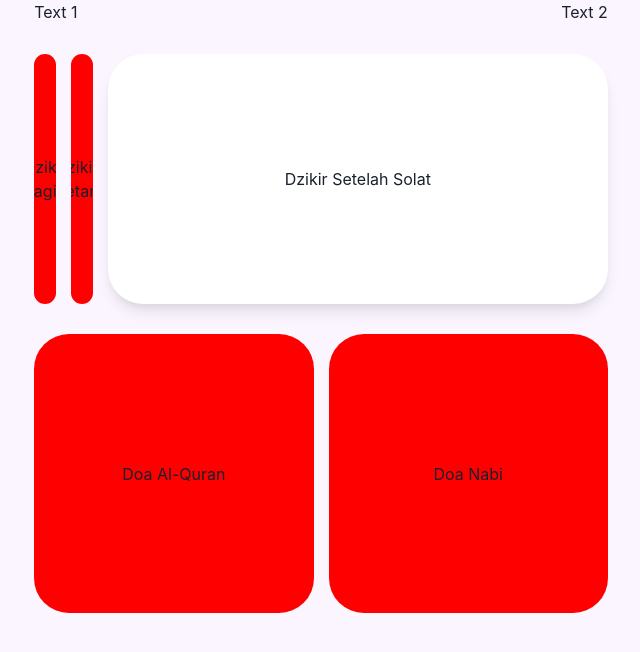
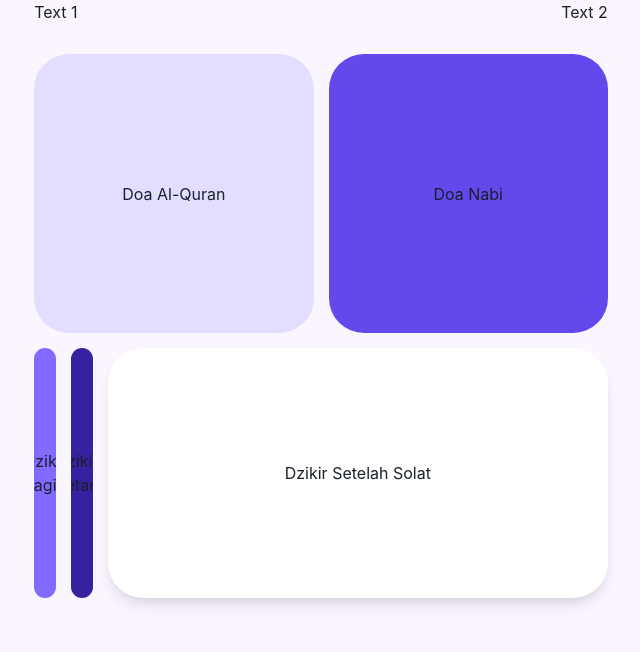
Before and after one commit to hurifajri/muslim, a Next.js app: page / in a window 1280 px wide. Shown: the top 652 px of the page, without its empty margins (319-959 px from the left). Built offline with nearby package versions, Linux system fonts and the light colour scheme.

Commit message:
Update index.tsx page

```diff
--- a/pages/index.tsx
+++ b/pages/index.tsx
@@ -4,6 +4,7 @@ import { AspectRatio, Box, Container, Flex, Text } from '@chakra-ui/react';
 import React, { ReactNode } from 'react';
 
 // Internal
+import { colors } from '@/constants';
 import { useToc } from '@/hooks';
 
 const Home = (): ReactNode => {
@@ -30,7 +31,18 @@ const Home = (): ReactNode => {
         </Flex>
 
         {/* Main */}
-        <Flex as="main" direction="column" sx={{ gap: 30 }}>
+        <Flex as="main" direction="column" sx={{ gap: 15 }}>
+          {/* Doa */}
+          <Flex as="section" sx={{ gap: 15 }} wrap="wrap">
+            {doa.map(({ id, title }) => (
+              <AspectRatio flex={1} key={id} maxW="500px" ratio={1}>
+                <Box bgColor={colors[id]} borderRadius="35px">
+                  {title}
+                </Box>
+              </AspectRatio>
+            ))}
+          </Flex>
+
           {/* Dzikir */}
           <Flex as="section" sx={{ gap: 15 }} wrap="wrap">
             {dzikir.map(({ id, title }, index) => {
@@ -44,7 +56,7 @@ const Home = (): ReactNode => {
                   ratio={isLast ? 4 / 2 : 1}
                 >
                   <Box
-                    bgColor={isLast ? '#fff' : 'red'}
+                    bgColor={isLast ? 'white' : colors[id + 2]}
                     borderRadius="35px"
                     boxShadow={isLast ? 'lg' : 'none'}
                   >
@@ -54,17 +66,6 @@ const Home = (): ReactNode => {
               );
             })}
           </Flex>
-
-          {/* Doa */}
-          <Flex as="section" sx={{ gap: 15 }} wrap="wrap">
-            {doa.map(({ id, title }) => (
-              <AspectRatio flex={1} key={id} maxW="500px" ratio={1}>
-                <Box bgColor="red" borderRadius="35px">
-                  {title}
-                </Box>
-              </AspectRatio>
-            ))}
-          </Flex>
         </Flex>
       </Container>
     </Box>
```
